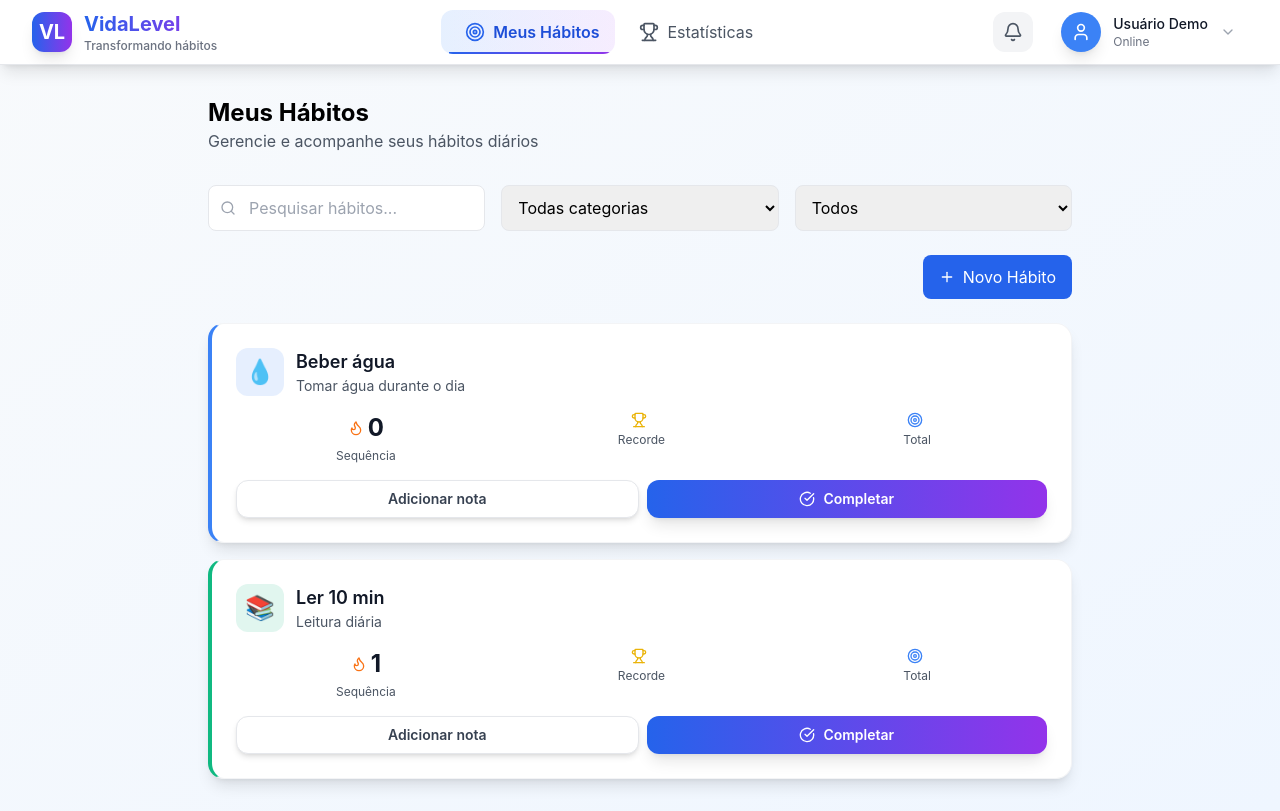
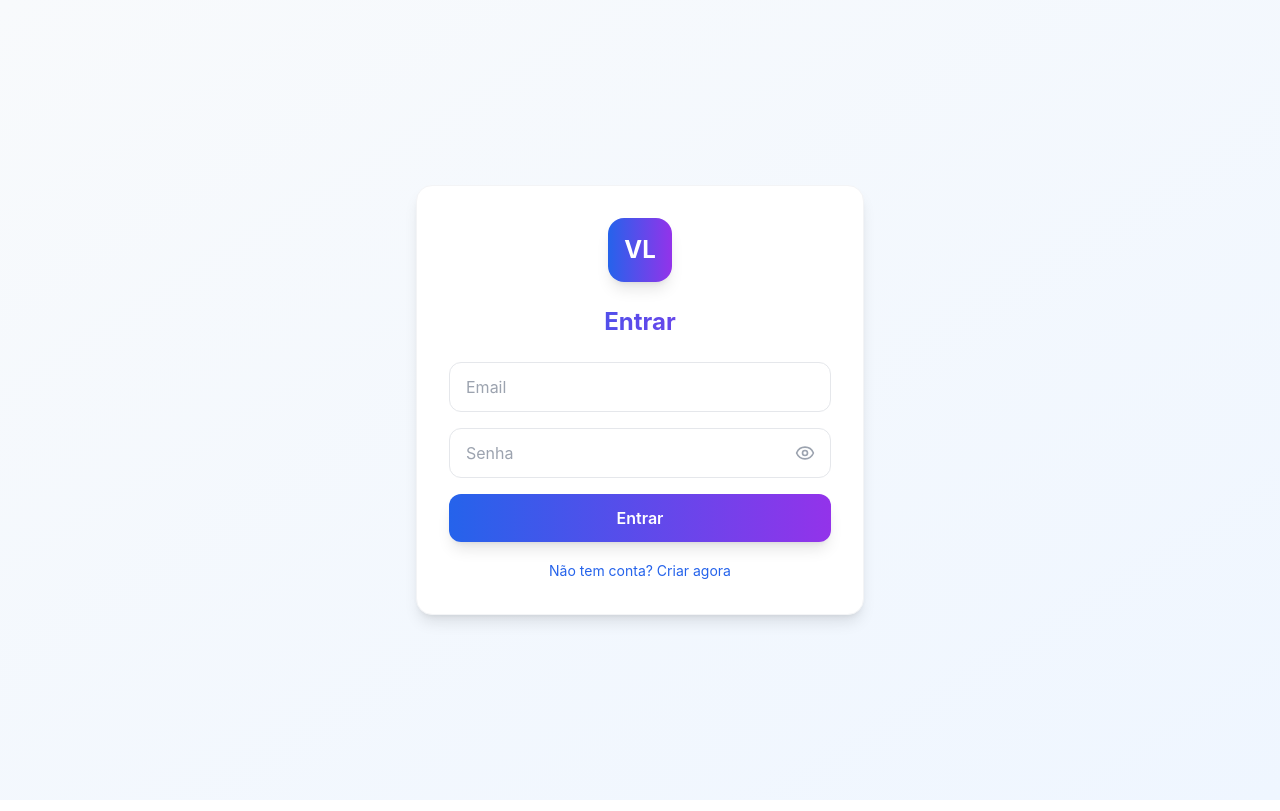
Before and after one commit to LucasDoJava/VidaLevel---Frontend, a React (Create React App) app: page /login in a window 1280 px wide. Before the commit this address led to /. Built offline with nearby package versions, Linux system fonts and the light colour scheme.

Commit message:
Add files via upload

```diff
--- /dev/null
+++ b/postcss.config.js
@@ -0,0 +1,6 @@
+module.exports = {
+  plugins: {
+    tailwindcss: {},
+    autoprefixer: {},
+  },
+}
--- a/src/App.js
+++ b/src/App.js
@@ -1,53 +1,78 @@
 import { BrowserRouter as Router, Routes, Route, Navigate } from 'react-router-dom'
 import { Toaster } from 'react-hot-toast'
-import Navbar from './components/Navbar.js'
+
+import Navbar from './components/Navbar'
 import MyHabits from './pages/TelaPrincipal'
-import AddHabitPage from './pages/AddHabitos.js'
-import StatsPage from './pages/Estatisticas.js'
+import AddHabitPage from './pages/AddHabitos'
+import StatsPage from './pages/Estatisticas'
+import Login from './pages/TelaLogin'
+
+import { AuthProvider } from './contexts/AuthContext'
+import PrivateRoute from './routes/PrivateRoute'
+import { useAuth } from './contexts/AuthContext'
+
+function Layout({ children }) {
+  const { isAuthenticated } = useAuth()
+
+  return (
+    <div className="min-h-screen bg-gradient-to-br from-slate-50 to-blue-50">
+      {isAuthenticated && <Navbar />}
+      <main>{children}</main>
+    </div>
+  )
+}
 
 export default function App() {
   return (
-    <Router>
-      <div className="min-h-screen bg-gradient-to-br from-slate-50 to-blue-50">
-        <Navbar />
+    <AuthProvider>
+      <Router>
+        <Layout>
+          <Routes>
 
-        <main>
-          <Routes>
-            <Route path="/" element={<MyHabits />} />
-            <Route path="*" element={<Navigate to="/" replace />} />
-            <Route path="/add-habit" element={<AddHabitPage />} />
-            <Route path="/estatisticas" element={<StatsPage />} />
+            {/* 🔓 ROTA PÚBLICA */}
+            <Route path="/login" element={<Login />} />
+
+            {/* 🔒 ROTAS PROTEGIDAS */}
+            <Route
+              path="/"
+              element={
+                <PrivateRoute>
+                  <MyHabits />
+                </PrivateRoute>
+              }
+            />
+
+            <Route
+              path="/add-habit"
+              element={
+                <PrivateRoute>
+                  <AddHabitPage />
+                </PrivateRoute>
+              }
+            />
+
+            <Route
+              path="/estatisticas"
+              element={
+                <PrivateRoute>
+                  <StatsPage />
+                </PrivateRoute>
+              }
+            />
+
+            {/* 🔁 QUALQUER OUTRA ROTA */}
+            <Route path="*" element={<Navigate to="/login" replace />} />
+
           </Routes>
-        </main>
+        </Layout>
 
         <Toaster
           position="top-right"
           toastOptions={{
             duration: 3000,
-            style: {
-              background: '#fff',
-              color: '#333',
-              boxShadow:
-                '0 10px 25px -5px rgba(0, 0, 0, 0.1), 0 10px 10px -5px rgba(0, 0, 0, 0.04)',
-              border: '1px solid #e5e7eb',
-              borderRadius: '12px',
-              padding: '16px',
-            },
-            success: {
-              iconTheme: {
-                primary: '#10b981',
-                secondary: '#fff',
-              },
-            },
-            error: {
-              iconTheme: {
-                primary: '#ef4444',
-                secondary: '#fff',
-              },
-            },
           }}
         />
-      </div>
-    </Router>
+      </Router>
+    </AuthProvider>
   )
 }
--- /dev/null
+++ b/src/components/Login.js
@@ -0,0 +1,128 @@
+import { useState } from 'react'
+import { useNavigate } from 'react-router-dom'
+import { Eye, EyeOff } from 'lucide-react'
+import { useAuth } from '../contexts/AuthContext'
+
+export default function AuthForm() {
+  const [isLogin, setIsLogin] = useState(true)
+  const [email, setEmail] = useState('')
+  const [password, setPassword] = useState('')
+  const [confirmPassword, setConfirmPassword] = useState('')
+  const [showPassword, setShowPassword] = useState(false)
+  const [showConfirmPassword, setShowConfirmPassword] = useState(false)
+
+  const { login, register } = useAuth()
+  const navigate = useNavigate()
+
+  async function handleSubmit(e) {
+    e.preventDefault()
+
+    if (isLogin) {
+      const success = await login({ email, password })
+
+      if (success) {
+        navigate('/')
+      }
+    } else {
+      const success = await register({
+        email,
+        password,
+        confirmPassword,
+      })
+
+      if (success) {
+        // Após cadastro, volta para login
+        setIsLogin(true)
+        setPassword('')
+        setConfirmPassword('')
+      }
+    }
+  }
+
+  return (
+    <div className="min-h-screen flex items-center justify-center">
+      <form
+        onSubmit={handleSubmit}
+        className="card p-8 w-full max-w-md animate-fade-scale"
+      >
+        {/* LOGO */}
+        <div className="flex justify-center mb-6">
+          <div className="w-16 h-16 rounded-2xl bg-gradient-to-r from-blue-600 to-purple-600 flex items-center justify-center shadow-lg">
+            <span className="text-white text-2xl font-bold">VL</span>
+          </div>
+        </div>
+
+        <h1 className="text-2xl font-bold mb-6 text-gradient text-center">
+          {isLogin ? 'Entrar' : 'Criar Conta'}
+        </h1>
+
+        <input
+          type="email"
+          placeholder="Email"
+          className="input-field mb-4"
+          value={email}
+          onChange={e => setEmail(e.target.value)}
+          required
+        />
+
+        {/* SENHA */}
+        <div className="relative mb-4">
+          <input
+            type={showPassword ? 'text' : 'password'}
+            placeholder="Senha"
+            className="input-field pr-12"
+            value={password}
+            onChange={e => setPassword(e.target.value)}
+            required
+          />
+
+          <button
+            type="button"
+            onClick={() => setShowPassword(!showPassword)}
+            className="absolute right-4 top-1/2 -translate-y-1/2 text-gray-400 hover:text-gray-600"
+          >
+            {showPassword ? <EyeOff size={20} /> : <Eye size={20} />}
+          </button>
+        </div>
+
+        {/* CONFIRMAR SENHA */}
+        {!isLogin && (
+          <div className="relative mb-4">
+            <input
+              type={showConfirmPassword ? 'text' : 'password'}
+              placeholder="Confirmar senha"
+              className="input-field pr-12"
+              value={confirmPassword}
+              onChange={e => setConfirmPassword(e.target.value)}
+              required
+            />
+
+            <button
+              type="button"
+              onClick={() =>
+                setShowConfirmPassword(!showConfirmPassword)
+              }
+              className="absolute right-4 top-1/2 -translate-y-1/2 text-gray-400 hover:text-gray-600"
+            >
+              {showConfirmPassword ? <EyeOff size={20} /> : <Eye size={20} />}
+            </button>
+          </div>
+        )}
+
+        <button type="submit" className="btn-primary w-full mb-4">
+          {isLogin ? 'Entrar' : 'Cadastrar'}
+        </button>
+
+        <button
+          type="button"
+          onClick={() => setIsLogin(!isLogin)}
+          className="text-sm text-blue-600 hover:underline w-full text-center"
+        >
+          {isLogin
+            ? 'Não tem conta? Criar agora'
+            : 'Já tem conta? Fazer login'}
+        </button>
+      </form>
+    </div>
+  )
+}
--- /dev/null
+++ b/src/contexts/AuthContext.js
@@ -0,0 +1,53 @@
+import { createContext, useContext, useState } from 'react'
+import { toast } from 'react-hot-toast'
+
+const AuthContext = createContext(null)
+
+export function AuthProvider({ children }) {
+  const [user, setUser] = useState(null)
+  const [isLoading, setIsLoading] = useState(false)
+
+  const isAuthenticated = !!user
+
+  const login = async () => {
+    setIsLoading(true)
+
+    // 🔴 MOCK LOGIN
+    setTimeout(() => {
+      setUser({
+        name: 'Usuário Demo',
+        email: 'demo@email.com'
+      })
+      toast.success('Login realizado com sucesso!')
+      setIsLoading(false)
+    }, 1000)
+
+    return true
+  }
+
+  const register = async () => {
+    toast.success('Conta criada com sucesso!')
+    return true
+  }
+
+  const logout = () => {
+    setUser(null)
+    toast.success('Logout realizado')
+  }
+
+  return (
+    <AuthContext.Provider
+      value={{ user, isAuthenticated, isLoading, login, register, logout }}
+    >
+      {children}
+    </AuthContext.Provider>
+  )
+}
+
+export function useAuth() {
+  const context = useContext(AuthContext)
+  if (!context) {
+    throw new Error('useAuth deve ser usado dentro do AuthProvider')
+  }
+  return context
+}
--- /dev/null
+++ b/src/hooks/useAuth.js
@@ -0,0 +1,118 @@
+import { useState, useEffect, createContext, useContext } from 'react'
+import { toast } from 'react-hot-toast'
+
+// import { api } from '../utils/api'
+
+const AuthContext = createContext(null)
+
+export function AuthProvider({ children }) {
+  const [user, setUser] = useState(null)
+  const [isLoading, setIsLoading] = useState(true)
+
+  const isAuthenticated = !!user
+
+  useEffect(() => {
+    const initializeAuth = async () => {
+      const storedUser = localStorage.getItem('auth_user')
+
+      if (storedUser) {
+        setUser(JSON.parse(storedUser))
+      }
+
+      setIsLoading(false)
+    }
+
+    initializeAuth()
+  }, [])
+
+  const login = async (credentials) => {
+    try {
+      setIsLoading(true)
+
+      // 🔹 LOGIN MOCKADO (SEM API)
+      if (credentials.email && credentials.password) {
+        const fakeUser = {
+          id: 1,
+          name: 'Usuário Demo',
+          email: credentials.email
+        }
+
+        setUser(fakeUser)
+        localStorage.setItem('auth_user', JSON.stringify(fakeUser))
+
+        toast.success('Login realizado com sucesso!')
+        return true
+      }
+
+      toast.error('Email ou senha inválidos')
+      return false
+    } catch (error) {
+      console.error('Erro no login:', error)
+      toast.error('Erro interno')
+      return false
+    } finally {
+      setIsLoading(false)
+    }
+  }
+
+  const register = async (userData) => {
+    try {
+      setIsLoading(true)
+
+      if (userData.password !== userData.confirmPassword) {
+        toast.error('As senhas não coincidem')
+        return false
+      }
+
+      // 🔹 REGISTRO MOCKADO
+      const newUser = {
+        id: Date.now(),
+        name: userData.name,
+        email: userData.email
+      }
+
+      setUser(newUser)
+      localStorage.setItem('auth_user', JSON.stringify(newUser))
+
+      toast.success('Conta criada com sucesso!')
+      return true
+    } catch (error) {
+      console.error('Erro no registro:', error)
+      toast.error('Erro interno')
+      return false
+    } finally {
+      setIsLoading(false)
+    }
+  }
+
+  const logout = () => {
+    localStorage.removeItem('auth_user')
+    setUser(null)
+    toast.success('Logout realizado com sucesso!')
+  }
+
+  return (
+    <AuthContext.Provider
+      value={{
+        user,
+        isLoading,
+        isAuthenticated,
+        login,
+        register,
+        logout
+      }}
+    >
+      {children}
+    </AuthContext.Provider>
+  )
+}
+
+export function useAuth() {
+  const context = useContext(AuthContext)
+
+  if (!context) {
+    throw new Error('useAuth deve ser usado dentro de um AuthProvider')
+  }
+
+  return context
+}
--- a/src/index.js
+++ b/src/index.js
@@ -1,17 +1,16 @@
-import React from 'react';
-import ReactDOM from 'react-dom/client';
-import './index.css';
-import App from './App';
-import reportWebVitals from './reportWebVitals';
+import React from 'react'
+import ReactDOM from 'react-dom/client'
+import App from './App'
+import { AuthProvider } from './contexts/AuthContext'
+import './index.css'
 
-const root = ReactDOM.createRoot(document.getElementById('root'));
+
+const root = ReactDOM.createRoot(document.getElementById('root'))
+
 root.render(
   <React.StrictMode>
-    <App />
+    <AuthProvider>
+      <App />
+    </AuthProvider>
   </React.StrictMode>
-);
-
-// If you want to start measuring performance in your app, pass a function
-// to log results (for example: reportWebVitals(console.log))
-// or send to an analytics endpoint. Learn more: https://bit.ly/CRA-vitals
-reportWebVitals();
+)
--- /dev/null
+++ b/src/pages/TelaLogin.js
@@ -0,0 +1,5 @@
+import AuthForm from '../components/Login'
+
+export default function Login() {
+  return <AuthForm />
+}
--- /dev/null
+++ b/src/routes/PrivateRoute.js
@@ -0,0 +1,20 @@
+import { Navigate } from 'react-router-dom'
+import { useAuth } from '../contexts/AuthContext'
+
+export default function PrivateRoute({ children }) {
+  const { isAuthenticated, isLoading } = useAuth()
+
+  if (isLoading) {
+    return (
+      <div className="min-h-screen flex items-center justify-center">
+        <span>Carregando...</span>
+      </div>
+    )
+  }
+
+  if (!isAuthenticated) {
+    return <Navigate to="/login" replace />
+  }
+
+  return children
+}
```
